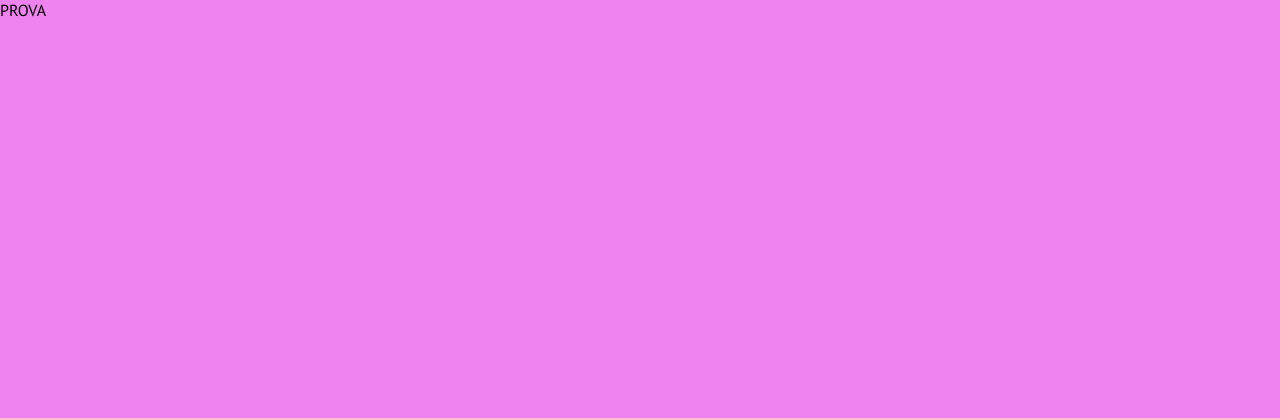
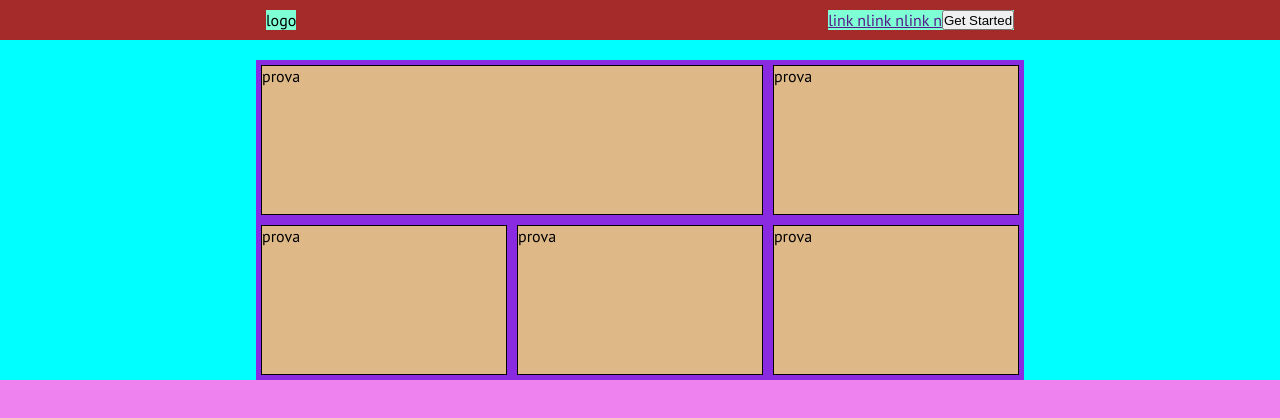
Before and after one commit to DanieleCorrado/htmlcss-responsive-layout, a plain HTML site: page index.html in a window 1280 px wide. Drawn offline with Linux system fonts and the light colour scheme.

Commit message:
add header structure

```diff
--- a/css/index.css
+++ b/css/index.css
@@ -7,6 +7,69 @@
 }
 
 body {
-  background-color: violet;
   font-family: 'PT Sans', sans-serif;
 }
+
+.flex-box {
+  display: flex;
+}
+
+ul {
+  list-style: none;
+}
+
+/* Regole header */
+
+#main-nav {
+  margin: 0 auto;
+  padding: 10px 0;
+  justify-content: space-around;
+}
+
+.row {
+  width: 60%;
+  margin: 20px auto;
+  flex-wrap: wrap;
+}
+
+.col {
+  width: calc(100% / 3 - 10px);
+  margin: 5px;
+}
+
+.row .col:first-child {
+  width: calc((100% / 3) * 2 - 10px);
+}
+
+
+/* DEBUG */
+
+body {
+  background-color: violet;
+}
+
+header {
+  background-color: aqua;
+}
+
+#main-nav {
+  background-color: brown;
+}
+
+#logo {
+  background-color: aquamarine;
+}
+
+#nav-info {
+  background-color: aquamarine;
+}
+
+.row {
+  background-color: blueviolet;
+}
+
+.col {
+  height: 150px;
+  background-color: burlywood;
+  border: 1px solid black;
+}
--- a/index.html
+++ b/index.html
@@ -13,7 +13,65 @@
 
   <body>
 
-    PROVA
+    <!-- Intestazione pagina -->
+
+    <header>
+
+      <!-- menù di navigazione -->
+
+      <nav id="main-nav" class="flex-box">
+
+        <div id="logo">
+          logo
+        </div>
+
+        <div id="nav-info" class="flex-box">
+
+          <ul class="flex-box">
+            <li><a href="">link n</a></li>
+            <li><a href="">link n</a></li>
+            <li><a href="">link n</a></li>
+          </ul>
+
+          <button>Get Started</button>
+
+        </div>
+
+      </nav>
+
+      <!-- call to action -->
+
+      <section id="jumbotrone">
+
+        <div class="row flex-box">
+
+          <div class="col">
+            prova
+          </div>
+
+          <div class="col">
+            prova
+          </div>
+
+          <div class="col">
+            prova
+          </div>
+
+          <div class="col">
+            prova
+          </div>
+
+          <div class="col">
+            prova
+          </div>
+
+        </div>
+
+      </section>
+
+    </header>
+
+
 
   </body>
 
```
